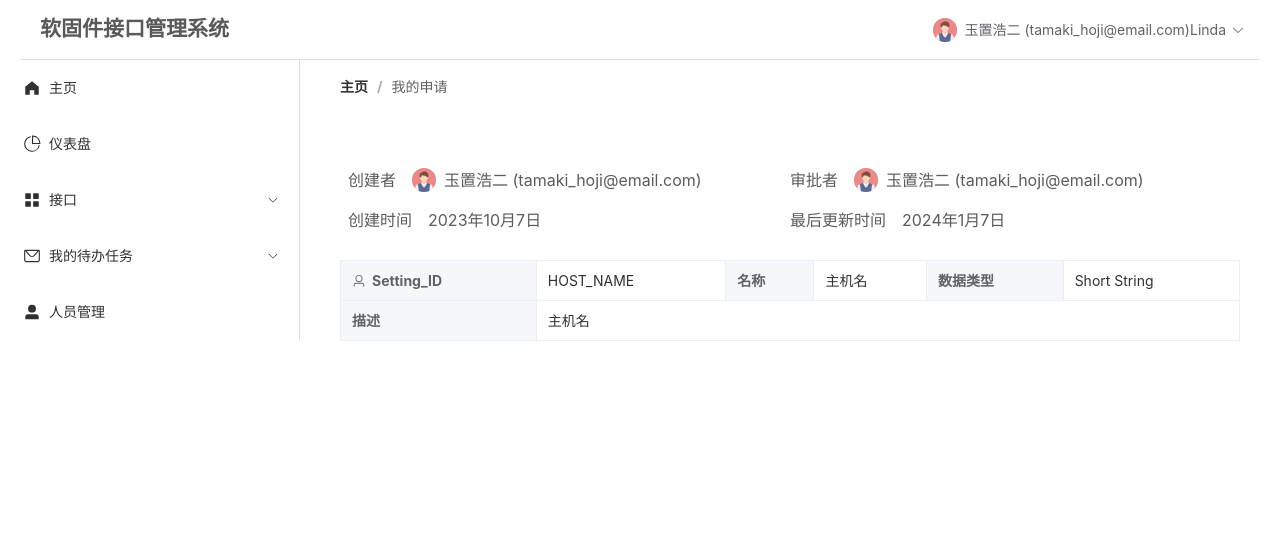
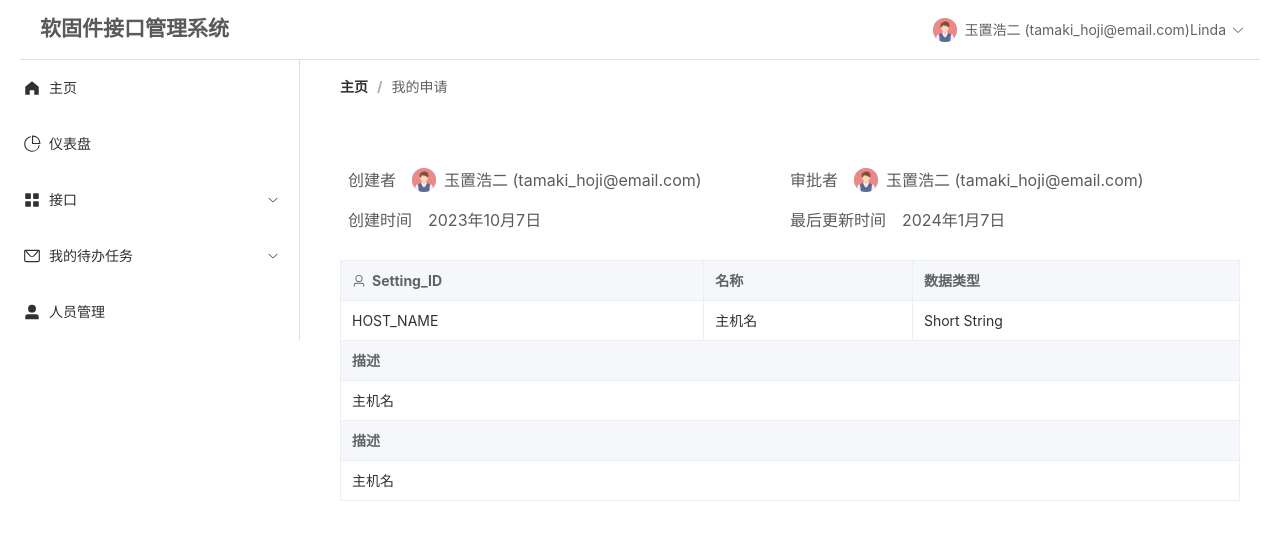
Before and after one commit to linda19504/Admin, a Vue app: page /AdminPage in a window 1280 px wide. Shown: the top 540 px of the page. Built offline with nearby package versions, Linux system fonts and the light colour scheme.

Commit message:
modify the description component

```diff
--- a/src/components/TheDescription.vue
+++ b/src/components/TheDescription.vue
@@ -31,7 +31,7 @@
     </el-row>
   </div>
 
-  <el-descriptions class="margin-top" :column="3" :size="size" border>
+  <el-descriptions class="margin-top" :column="3" :size="size" border direction="vertical">
     <el-descriptions-item>
       <template #label>
         <div class="cell-item">
@@ -59,7 +59,15 @@
       </template>
       Short String
     </el-descriptions-item>
-    <el-descriptions-item>
+    <el-descriptions-item :span="3">
+      <template #label>
+        <div class="cell-item">
+          描述
+        </div>
+      </template>
+      主机名
+    </el-descriptions-item>
+    <el-descriptions-item :span="3">
       <template #label>
         <div class="cell-item">
           描述
```
